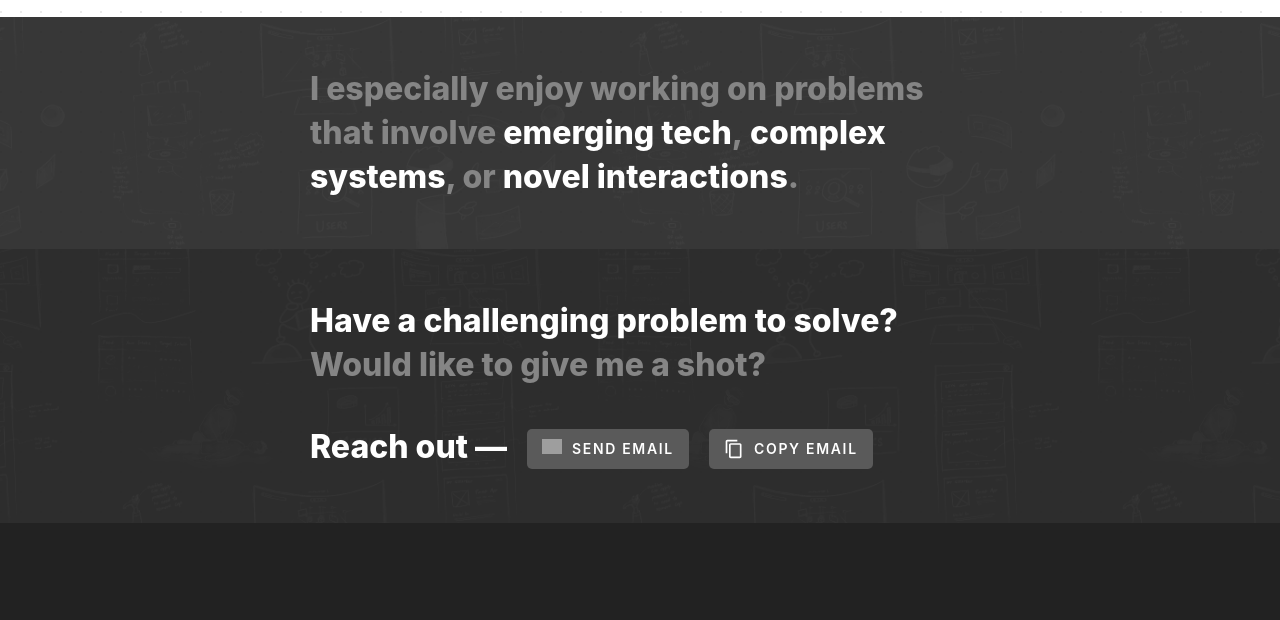
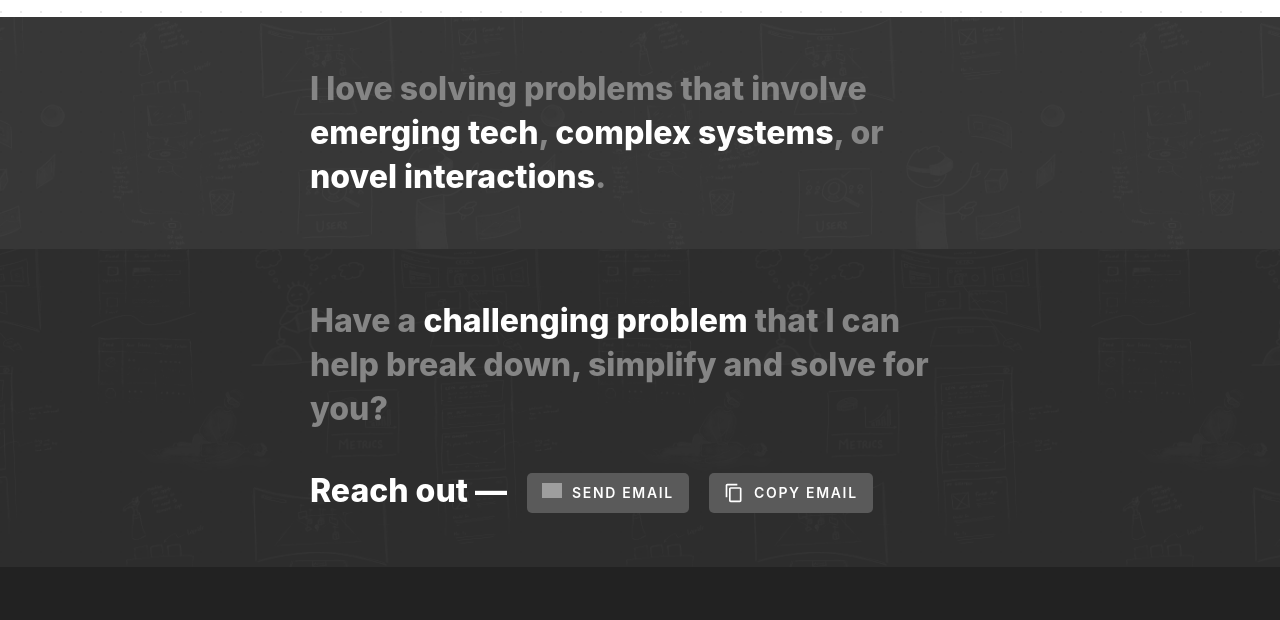
Before and after one commit to sidomatic11/portfolio-2021, a Gatsby site: page / in a window 1280 px wide. Shown: the part 1835-2455 px from the top of the page. Built offline with nearby package versions, Linux system fonts and the light colour scheme; Gatsby itself is replaced by a stand-in of ours; grey boxes are pictures that could not be loaded; a web font is replaced by a local one.

Commit message:
updated resume link and CTA

```diff
--- a/src/components/menu.js
+++ b/src/components/menu.js
@@ -42,7 +42,7 @@ const Menu = () => {
 
       <div className="menuRight">
         <div className=" menuLabel">
-          <a href="http://bit.ly/2WQvnP6" target="_blank" rel="noreferrer">
+          <a href="https://bit.ly/resume-siddhant-patil" target="_blank" rel="noreferrer">
             <h3>resume</h3>
           </a>
         </div>
--- a/src/pages/index.js
+++ b/src/pages/index.js
@@ -177,11 +177,13 @@ const IndexPage = () => {
 
   return (
     <>
-
       <Helmet>
         <title>Siddhant Patil — UX Designer</title>
         <meta name="title" content="Siddhant Patil — UX Designer" />
-            <meta name="description" content="Siddhant is a User Experience Designer based in Seattle. He recently graduated with a Masters in Human Centered Design and Engineering from the University of Washington and has a background in Computer Engineering. He has been working in the tech industry for 3 years." />
+        <meta
+          name="description"
+          content="Siddhant is a User Experience Designer based in Seattle. He recently graduated with a Masters in Human Centered Design and Engineering from the University of Washington and has a background in Computer Engineering. He has been working in the tech industry for 3 years."
+        />
       </Helmet>
 
       <Layout sAddClass="homePage">
@@ -216,20 +218,24 @@ const IndexPage = () => {
           <div class="grid-item cta">
             <div className="banner level-two">
               <h1>
-              I especially enjoy working on problems that involve&nbsp;
-              <span className="white">emerging tech</span>,&nbsp;
-              <span className="white">complex systems</span>, or&nbsp;
+                <span>I love solving problems that involve </span>
+                <span className="white">emerging tech</span>
+                <span>, </span>
+                <span className="white">complex systems</span>
+                <span>, or </span>
                 <span className="white">novel interactions</span>.
               </h1>
             </div>
 
             <div className="banner level-one">
               <h1>
-              <span className="white">
-                Have a challenging problem to solve?
-              </span>
-              &nbsp; Would like to give me a shot?
+                <span>Have a </span>
+                <span className="white">challenging problem </span>
+                <span>that I can help break down, simplify and solve for you?</span>
+                {/* &nbsp; Would like to give me a shot? */}
               </h1>
+              {/* <br></br>
+              <h1>I can help you.</h1> */}
               <br />
               <br />
               <div className="reach-out">
```
Lines whose indentation alone changed are shown as unchanged.
